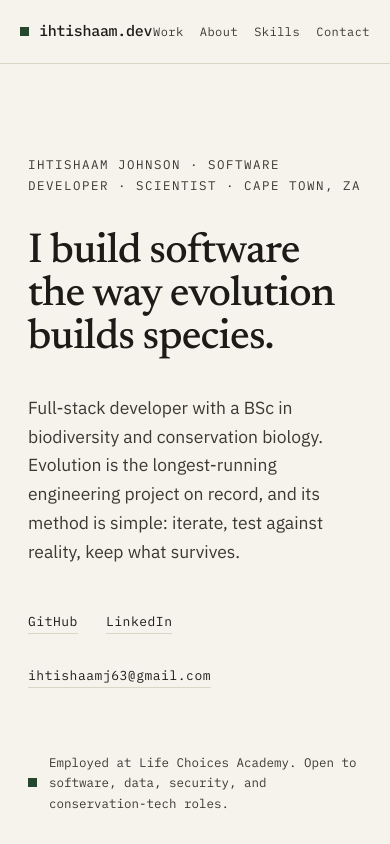
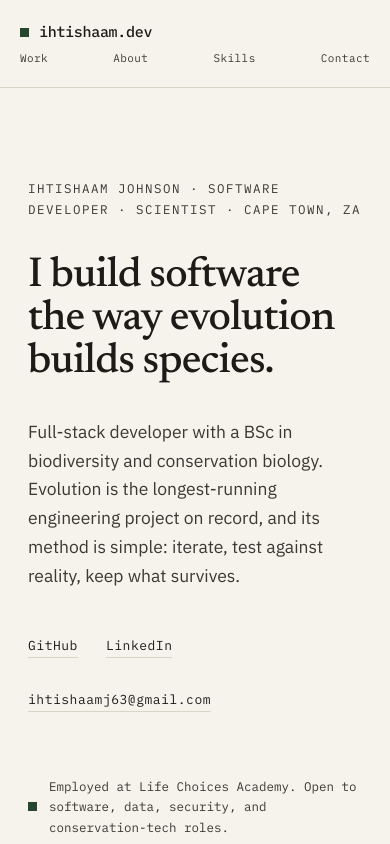
Before and after one commit to ihtishaamj63-web/ihtishaam-portfolio, a Vue app: page / in a window 390 px wide. Shown: the top 844 px of the page. Built offline with nearby package versions, Linux system fonts and the light colour scheme.

Commit message:
adjusted experience timeline and fixed navbar in mobile

```diff
--- a/src/assets/main.css
+++ b/src/assets/main.css
@@ -120,6 +120,12 @@ button {
   }
 }
 
+@media (max-width: 520px) {
+  :root {
+    --nav-h: 88px;
+  }
+}
+
 @media (prefers-reduced-motion: reduce) {
   html {
     scroll-behavior: auto;
--- a/src/components/NavBar.vue
+++ b/src/components/NavBar.vue
@@ -112,11 +112,18 @@ const { showHint, hideHint } = useCursorHint()
     padding-left: 20px;
     padding-right: 20px;
   }
+  .nav-inner {
+    flex-direction: column;
+    align-items: stretch;
+    justify-content: center;
+    gap: 4px;
+  }
   .nav-links {
-    gap: 16px;
+    justify-content: space-between;
+    gap: 12px;
   }
   .nav-links a {
-    font-size: 12px;
+    font-size: 11px;
   }
 }
 </style>
--- a/src/data/experience.js
+++ b/src/data/experience.js
@@ -1,6 +1,15 @@
 // Experience and education in portfolio display order.
 
 export const experience = [
+  {
+    period: 'Apr 2026 - Present',
+    title: 'Full-Stack Developer',
+    org: 'Life Choices Academy',
+    points: [
+      'Worked in a four-person development team, taking responsibility for technical direction, code integration, and review.',
+      'Built and deployed full-stack applications using Vue 3, Node.js, Express, MySQL, and JWT authentication.',
+    ],
+  },
   {
     period: '2023 - 2025',
     title: 'BSc Biodiversity & Conservation Biology',
@@ -11,12 +20,11 @@ export const experience = [
     ],
   },
   {
-    period: 'Apr 2026 - Present',
-    title: 'Full-Stack Developer',
-    org: 'Life Choices Academy',
+    period: 'Jan - Dec 2024',
+    title: 'Administrative Assistant (remote)',
+    org: 'Mr. Q Vehicle Licensing & Registration',
     points: [
-      'Worked in a four-person development team, taking responsibility for technical direction, code integration, and review.',
-      'Built and deployed full-stack applications using Vue 3, Node.js, Express, MySQL, and JWT authentication.',
+      'Processed licensing and renewal applications, kept customer records accurate, and improved the workflow to reduce wait times.',
     ],
   },
   {
@@ -27,12 +35,4 @@ export const experience = [
       '75% average, 3 distinctions, 2nd in the grade. Top marks in the grade for English, History and Life Sciences.',
     ],
   },
-  {
-    period: 'Jan - Dec 2024',
-    title: 'Administrative Assistant (remote)',
-    org: 'Mr. Q Vehicle Licensing & Registration',
-    points: [
-      'Processed licensing and renewal applications, kept customer records accurate, and improved the workflow to reduce wait times.',
-    ],
-  },
 ]
```
